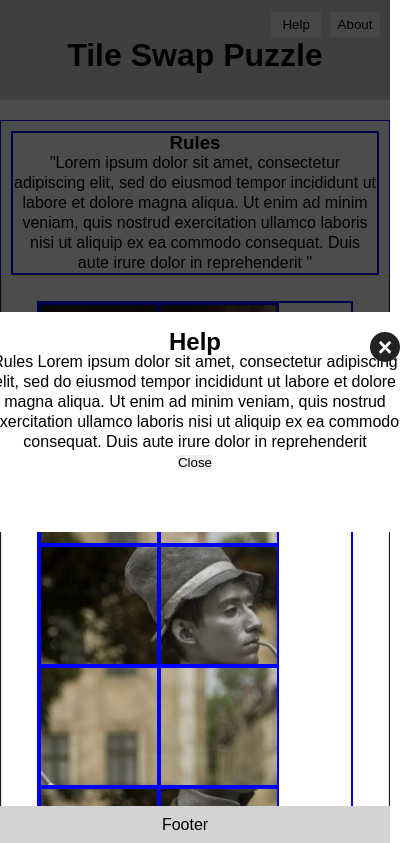
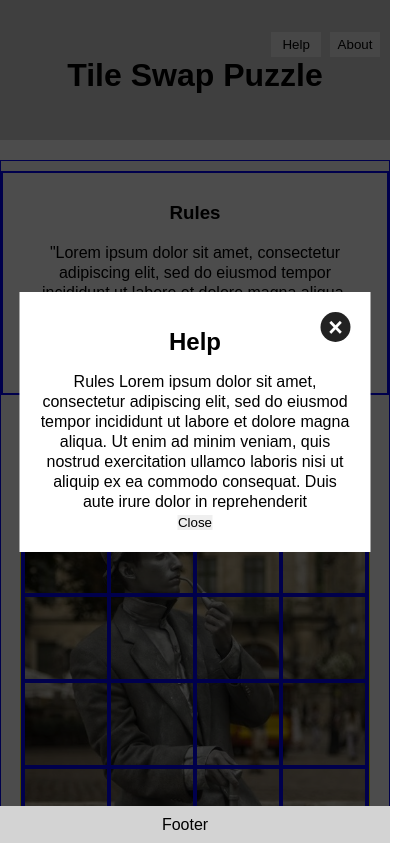
Before and after one commit to TomaszWoloszyn983/swap-puzzle-game, a plain HTML site: page index.html in a window 390 px wide. Both pictures are taken after a click on the button "Help". Shown: the top 843 px of the page, 420 px wide, since content can reach past the window. Drawn offline with Linux system fonts and the light colour scheme.

Commit message:
Set pages responsiveness

```diff
--- a/assets/css/style.css
+++ b/assets/css/style.css
@@ -18,7 +18,7 @@ ol {
 }
 
 li {
-    font-size: 9px;
+    font-size:17px;
     border-bottom: 1px solid black;
     padding: 0;
     margin: 0 10px 0 10px;
@@ -123,17 +123,16 @@ li {
     height: fit-content;
     /* width: 10%; without this it's nicely responsive*/
     min-width: 150px;
-    padding: 10px, 10%;
+    padding: 10px 10%;
     border: 2px solid blue;
-    margin: 0 10px;
-    /* display: flex; */
+    /* margin: 0 10px 50px 10px; */
     flex-wrap: nowrap;
-    /* float: left; */
 }
 
 #results {
     /* margin: auto; */
-    text-align: justify
+    text-align: justify;
+    margin-bottom: 100px;
 }
 
 #footer{
@@ -142,6 +141,7 @@ li {
     width: 100%;
     height: fit-content;
     padding: 10px;
+    margin-top: 100px;
 
     position: fixed;
     bottom: 0;
@@ -155,7 +155,7 @@ li {
     top: 0px;
     left: 0px;
     width: 100vw;
-    height: 100vw;
+    height: 100%;
     background: rgba(0, 0, 0, 0.7);
     z-index: 1;
     display: none;
@@ -188,7 +188,6 @@ li {
     line-height: 30px;
     text-align: center;
     border-radius: 50%;
-    ;
 }
 
 .popup.active .overlay {
@@ -204,19 +203,17 @@ li {
     #game_container {
         margin: 20px 5px 0 5px;
     }
-
 }
 
 @media screen and (max-width: 992px){
     #game_container {
         border: 1px solid blue;
         display: block;
-        /* grid-template-columns: 0.25fr 0.25fr 0.25fr 0.25fr; */
         grid-template-columns: none;
         grid-template-rows: none;
         height: fit-content;
         line-height: 20px;
-        margin: 20px 5px 0 5px;
+        margin: 20px 5px 40px 5px;
         padding: 10px;
     }
 
@@ -226,14 +223,12 @@ li {
         text-align: center;
         padding: 20px, 10%;
         margin: auto;
-
     }
 
     #board {
         width: 480px;
         height: 600px;
         border: 2px solid blue;
-        /* padding: 10%; */
     }
 
     #results {
@@ -241,7 +236,6 @@ li {
         margin: auto;
         text-align: justify
     }
-
 }
 
 @media screen and (max-width: 768px){
@@ -249,6 +243,10 @@ li {
         margin: 0;
         padding: 0;
         border: none;
+    }
+
+    h1, h2, h3 {
+        padding: 20px 0;
     }
 
     #game_container {
@@ -259,7 +257,7 @@ li {
         grid-template-rows: none;
         height: fit-content;
         line-height: 20px;
-        margin: 20px 0 0 0;
+        margin: 20px 0 40px 0;
         padding: 10px 0;
     }
 
@@ -267,32 +265,76 @@ li {
         width: fit-content;
         border: 1px solid yellow;
         text-align: center;
-        padding: 20px, 0;
+        padding: 20px 0 20px 0;
         margin: auto;
+    }
 
+    #board img:hover {
+        border: 2px solid red;
+        opacity: 1;
     }
+
+    #btn_new_game {
+        padding: 15px 32px;
+        margin: 15px 0;
+    }
+}
+
+@media screen and (max-width: 576px){
 
     #board {
         width: auto;
-        max-width: 480px;
-        height: 600px;
+        max-width: 344px;
+        height: 430px;
         border: 2px solid blue;
 
-        margin: 5px 15px;
+        margin: 5px 0;
         display: flex;
         flex-wrap: wrap;
     }
 
     #board img {
         margin: 0, auto;
-        max-width: 117px;
-        height: 117px;
+        max-width: 82px;
+        height: 82px;
         border: 2px solid blue;
         /* opacity: 0.7; */
     }
 
-    #board img:hover {
-        border: 2px solid red;
-        opacity: 1;
+    .popup .content {
+        position: absolute;
+        top: 50%;
+        left: 50%;
+        transform: translate(-50%, -50%) scale(0);
+        background: #fff;
+        width: 90%;
+        max-width: 450px;
+        height: fit-content;
+        z-index: 2;
+        text-align: center;
+        padding: 20px;
+        box-sizing: border-box;
     }
 }
+
+@media screen and (max-width: 370px){
+
+    #board {
+        width: auto;
+        max-width: 292px;
+        height: 365px;
+        border: 2px solid blue;
+
+        margin: 5px 0;
+        display: flex;
+        flex-wrap: wrap;
+    }
+
+    #board img {
+        margin: 0, auto;
+        width: 69px;
+        height: 69px;
+        border: 2px solid blue;
+        /* opacity: 0.7; */
+    }
+}
--- a/index.html
+++ b/index.html
@@ -91,6 +91,7 @@
     </main>
 
     <br>
+    <hr>
 
     <footer id="footer">Footer</footer>
 
```
